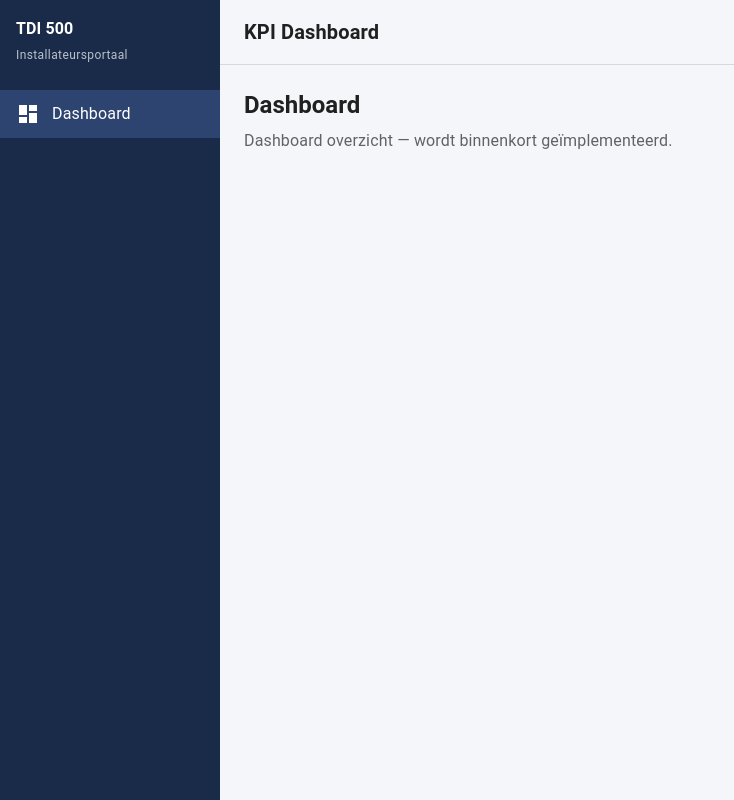
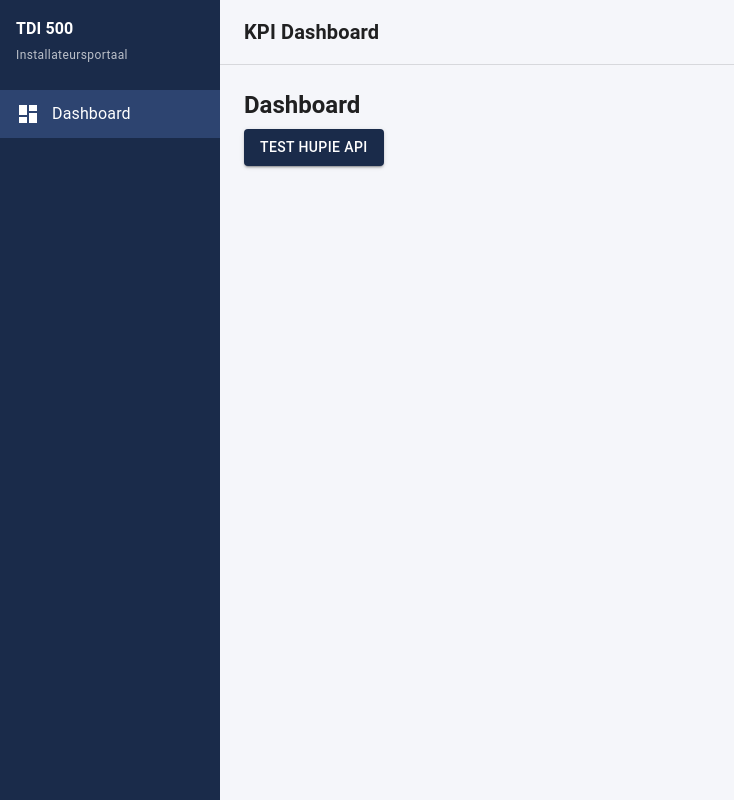
Before and after one commit to TBI-SCC-ICT-Diensten/tdi500-kpi-dashboard, a React (Vite) app: page / in a window 1280 px wide. Shown: the whole page, without its empty margins (0-734 px from the left). Built offline with nearby package versions, Linux system fonts and the light colour scheme; no server answers.

Commit message:
feat: enhance DashboardPage with API connection testing and result display

```diff
--- a/src/pages/DashboardPage.tsx
+++ b/src/pages/DashboardPage.tsx
@@ -1,14 +1,70 @@
-import { Box, Typography } from '@mui/material';
+import { useState } from 'react';
+import { Box, Typography, Button, Alert, CircularProgress } from '@mui/material';
+import { executeSparqlQuery } from '../services/hupieApi';
+import { SPARQL_LIST_HEATPUMPS } from '../services/sparqlQueries';
+import type { SparqlResponse, ApiError } from '../types/api';
 
 const DashboardPage = () => {
+  const [loading, setLoading] = useState(false);
+  const [result, setResult] = useState<SparqlResponse | null>(null);
+  const [error, setError] = useState<ApiError | null>(null);
+
+  const testConnection = async () => {
+    setLoading(true);
+    setResult(null);
+    setError(null);
+    try {
+      const data = await executeSparqlQuery(SPARQL_LIST_HEATPUMPS);
+      setResult(data);
+    } catch (err) {
+      setError(err as ApiError);
+    } finally {
+      setLoading(false);
+    }
+  };
+
   return (
     <Box>
       <Typography variant="h5" gutterBottom>
         Dashboard
       </Typography>
-      <Typography color="text.secondary">
-        Dashboard overzicht — wordt binnenkort geïmplementeerd.
-      </Typography>
+
+      <Button
+        variant="contained"
+        onClick={testConnection}
+        disabled={loading}
+        sx={{ mb: 2 }}
+      >
+        {loading ? <CircularProgress size={20} sx={{ mr: 1 }} /> : null}
+        Test Hupie API
+      </Button>
+
+      {error && (
+        <Alert severity="error" sx={{ mb: 2 }}>
+          {error.message} {error.statusCode ? `(${error.statusCode})` : ''}
+        </Alert>
+      )}
+
+      {result && (
+        <Box>
+          <Alert severity="success" sx={{ mb: 2 }}>
+            Verbinding geslaagd — {result.results.bindings.length} warmtepompen gevonden
+          </Alert>
+          <Box
+            component="pre"
+            sx={{
+              p: 2,
+              bgcolor: 'grey.100',
+              borderRadius: 1,
+              overflow: 'auto',
+              maxHeight: 400,
+              fontSize: '0.8rem',
+            }}
+          >
+            {JSON.stringify(result, null, 2)}
+          </Box>
+        </Box>
+      )}
     </Box>
   );
 };
```
